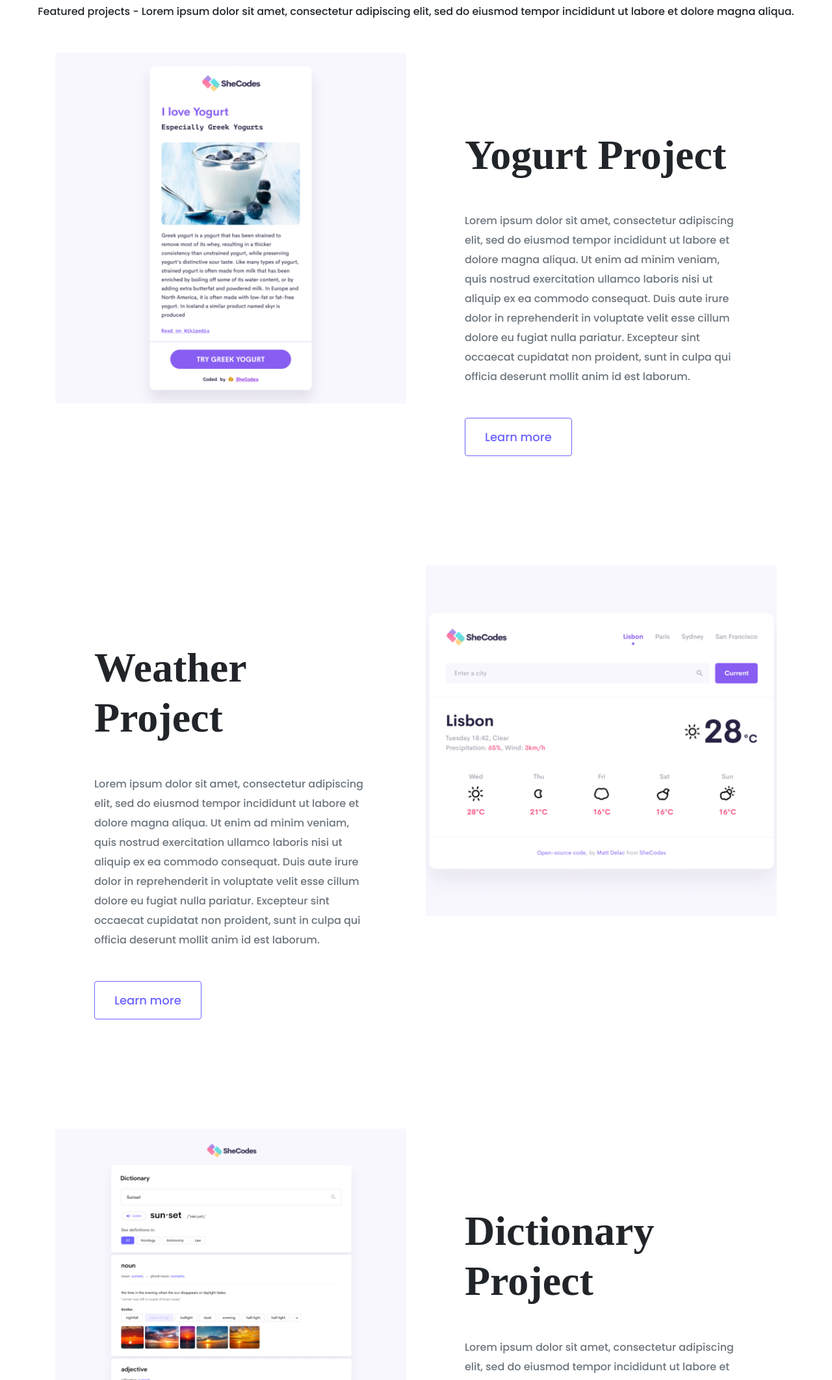
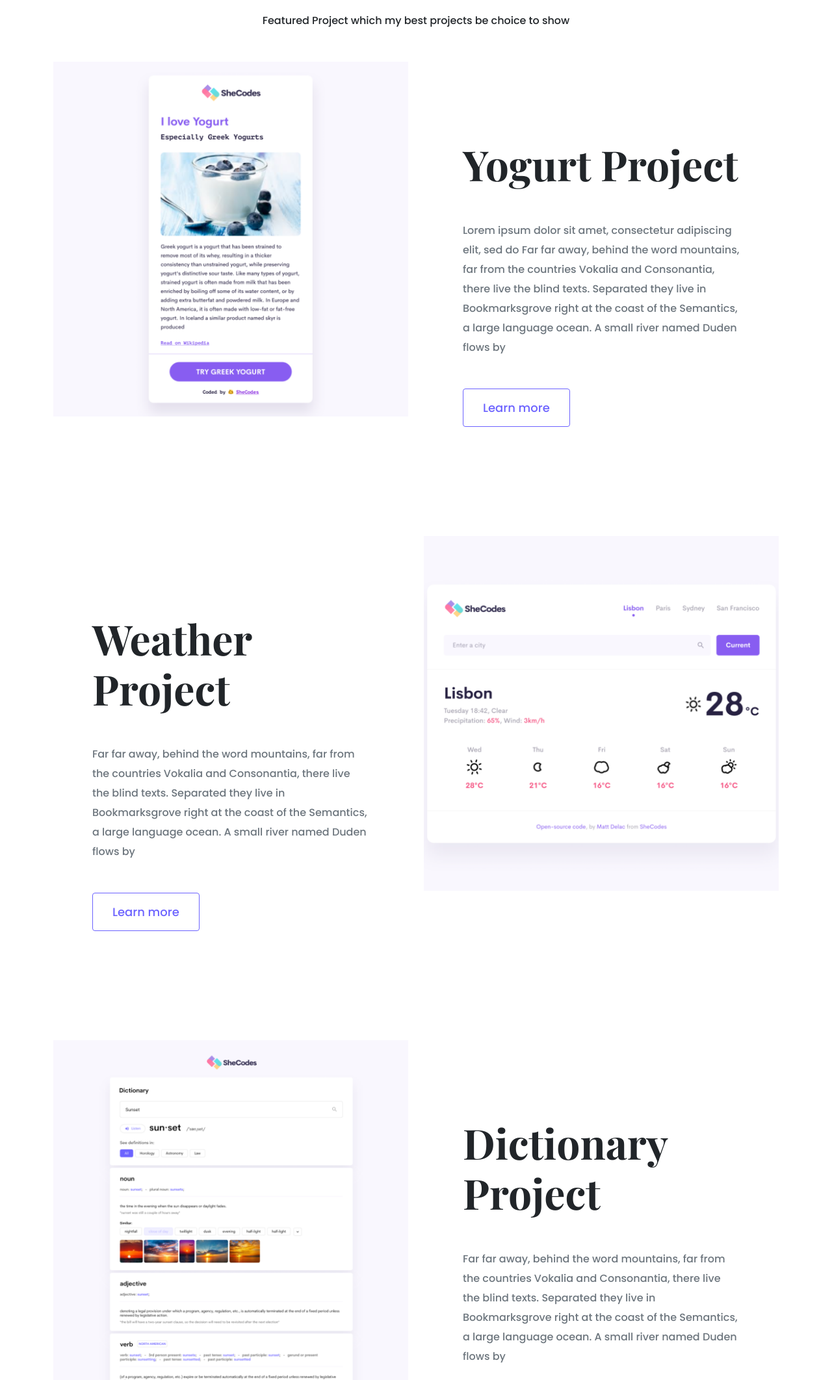
Before and after one commit to Nhenely/portfolio-project, a plain HTML site: page index.html in a window 1280 px wide. Shown: the part 676-2800 px from the top of the page at 65% size. Drawn offline with nearby package versions, Linux system fonts and the light colour scheme; a web font is replaced by a local one.

Commit message:
Updated formatting of HTML and CSS

```diff
--- a/index.html
+++ b/index.html
@@ -5,18 +5,24 @@
     <meta http-equiv="X-UA-Compatible" content="IE=edge" />
     <meta name="viewport" content="width=device-width, initial-scale=1.0" />
     <link
+      href="https://cdn.jsdelivr.net/npm/bootstrap@5.0.0-beta2/dist/css/bootstrap.min.css"
       rel="stylesheet"
-      href="https://cdn.jsdelivr.net/npm/bootstrap@4.3.1/dist/css/bootstrap.min.css"
-      integrity="sha384-ggOyR0iXCbMQv3Xipma34MD+dH/1fQ784/j6cY/iJTQUOhcWr7x9JvoRxT2MZw1T"
+      integrity="sha384-BmbxuPwQa2lc/FVzBcNJ7UAyJxM6wuqIj61tLrc4wSX0szH/Ev+nYRRuWlolflfl"
       crossorigin="anonymous"
     />
-    <link rel="preconnect" href="https://fonts.googleapis.com" />
-    <link rel="preconnect" href="https://fonts.gstatic.com" crossorigin />
+    <link rel="preconnect" href="https://fonts.gstatic.com" />
     <link
-      href="https://fonts.googleapis.com/css2?family=Playfair+Display:ital,wght@1,700&family=Poppins:wght@500;700&display=swap"
+      href="https://fonts.googleapis.com/css2?family=Playfair+Display:wght@700&family=Poppins:wght@500;700&display=swap"
       rel="stylesheet"
     />
     <link rel="stylesheet" href="styles/portfolio.css" />
+
+    <script
+      src="https://cdn.jsdelivr.net/npm/bootstrap@5.0.0-beta2/dist/js/bootstrap.bundle.min.js"
+      integrity="sha384-b5kHyXgcpbZJO/tY9Ul7kGkf1S0CWuKcCD38l8YkeH8z8QjE0GmW1gYU5S9FOnJ0"
+      crossorigin="anonymous"
+    ></script>
+
     <script
       src="https://kit.fontawesome.com/6ce95fe150.js"
       crossorigin="anonymous"
@@ -26,15 +32,14 @@
   <body>
     <div class="hero">
       <p>👋 Hi, I am</p>
-      <h1>Nicole Henely</h1>
-      <h2 class="mb-5">Front-end developer based in Minnesota</h2>
+      <h1>Patricia Pereira</h1>
+      <h2 class="mb-5">Frontend Developer, based in Portugal.</h2>
       <div>
         <a href="#" class="btn btn-branding">Contact Me</a>
       </div>
     </div>
     <p class="text-center m-5">
-      Featured projects - Lorem ipsum dolor sit amet, consectetur adipiscing
-      elit, sed do eiusmod tempor incididunt ut labore et dolore magna aliqua.
+      Featured Project which my best projects be choice to show
     </p>
     <div class="container">
       <div class="row mb-5">
@@ -46,31 +51,24 @@
             <h2 class="mb-5">Yogurt Project</h2>
             <p class="mb-5 text-muted">
               Lorem ipsum dolor sit amet, consectetur adipiscing elit, sed do
-              eiusmod tempor incididunt ut labore et dolore magna aliqua. Ut
-              enim ad minim veniam, quis nostrud exercitation ullamco laboris
-              nisi ut aliquip ex ea commodo consequat. Duis aute irure dolor in
-              reprehenderit in voluptate velit esse cillum dolore eu fugiat
-              nulla pariatur. Excepteur sint occaecat cupidatat non proident,
-              sunt in culpa qui officia deserunt mollit anim id est laborum.
+              Far far away, behind the word mountains, far from the countries
+              Vokalia and Consonantia, there live the blind texts. Separated
+              they live in Bookmarksgrove right at the coast of the Semantics, a
+              large language ocean. A small river named Duden flows by
             </p>
             <a href="" class="btn btn-branding-outline">Learn more</a>
           </div>
         </div>
       </div>
-    </div>
-    <div class="container">
       <div class="row mb-5">
         <div class="col">
           <div class="project-description">
             <h2 class="mb-5">Weather Project</h2>
             <p class="mb-5 text-muted">
-              Lorem ipsum dolor sit amet, consectetur adipiscing elit, sed do
-              eiusmod tempor incididunt ut labore et dolore magna aliqua. Ut
-              enim ad minim veniam, quis nostrud exercitation ullamco laboris
-              nisi ut aliquip ex ea commodo consequat. Duis aute irure dolor in
-              reprehenderit in voluptate velit esse cillum dolore eu fugiat
-              nulla pariatur. Excepteur sint occaecat cupidatat non proident,
-              sunt in culpa qui officia deserunt mollit anim id est laborum.
+              Far far away, behind the word mountains, far from the countries
+              Vokalia and Consonantia, there live the blind texts. Separated
+              they live in Bookmarksgrove right at the coast of the Semantics, a
+              large language ocean. A small river named Duden flows by
             </p>
             <a href="" class="btn btn-branding-outline">Learn more</a>
           </div>
@@ -79,8 +77,7 @@
           <img src="images/weather.png" class="img-fluid" alt="" />
         </div>
       </div>
-    </div>
-    <div class="container">
+
       <div class="row mb-5">
         <div class="col d-none d-lg-block">
           <img src="images/dictionary.png" class="img-fluid" alt="" />
@@ -89,13 +86,10 @@
           <div class="project-description">
             <h2 class="mb-5">Dictionary Project</h2>
             <p class="mb-5 text-muted">
-              Lorem ipsum dolor sit amet, consectetur adipiscing elit, sed do
-              eiusmod tempor incididunt ut labore et dolore magna aliqua. Ut
-              enim ad minim veniam, quis nostrud exercitation ullamco laboris
-              nisi ut aliquip ex ea commodo consequat. Duis aute irure dolor in
-              reprehenderit in voluptate velit esse cillum dolore eu fugiat
-              nulla pariatur. Excepteur sint occaecat cupidatat non proident,
-              sunt in culpa qui officia deserunt mollit anim id est laborum.
+              Far far away, behind the word mountains, far from the countries
+              Vokalia and Consonantia, there live the blind texts. Separated
+              they live in Bookmarksgrove right at the coast of the Semantics, a
+              large language ocean. A small river named Duden flows by
             </p>
             <a href="" class="btn btn-branding-outline">Learn more</a>
           </div>
--- a/styles/portfolio.css
+++ b/styles/portfolio.css
@@ -18,9 +18,12 @@ h6 {
   font-weight: bold;
 }
 h1 {
-  font-size: 98px;
+  font-size: 96px;
+  line-height: 1.5;
 }
-
+h2 {
+  font-size: 64px;
+}
 p {
   font-weight: normal;
   font-size: 16px;
@@ -41,7 +44,7 @@ p {
 .hero h2 {
   font-family: var(--default-font-family);
   font-weight: normal;
-  line-height: 2;
+  line-height: 1.5;
   font-size: 24px;
 }
 
@@ -52,9 +55,6 @@ p {
   font-size: 18px;
   line-height: 27px;
   padding: 15px 30px;
-}
-h2 {
-  font-size: 64px;
 }
 
 .btn-branding-outline {
@@ -68,10 +68,10 @@ h2 {
 .project-description {
   padding: 120px 60px;
 }
-@media (max-width: 960px) {
+@media (max-width: 900px) {
   h1 {
-    font-size: 50px;
-    line-height: 1.5;
+    font-size: 44px;
+    line-height: 2;
   }
   h2 {
     font-size: 44px;
```
